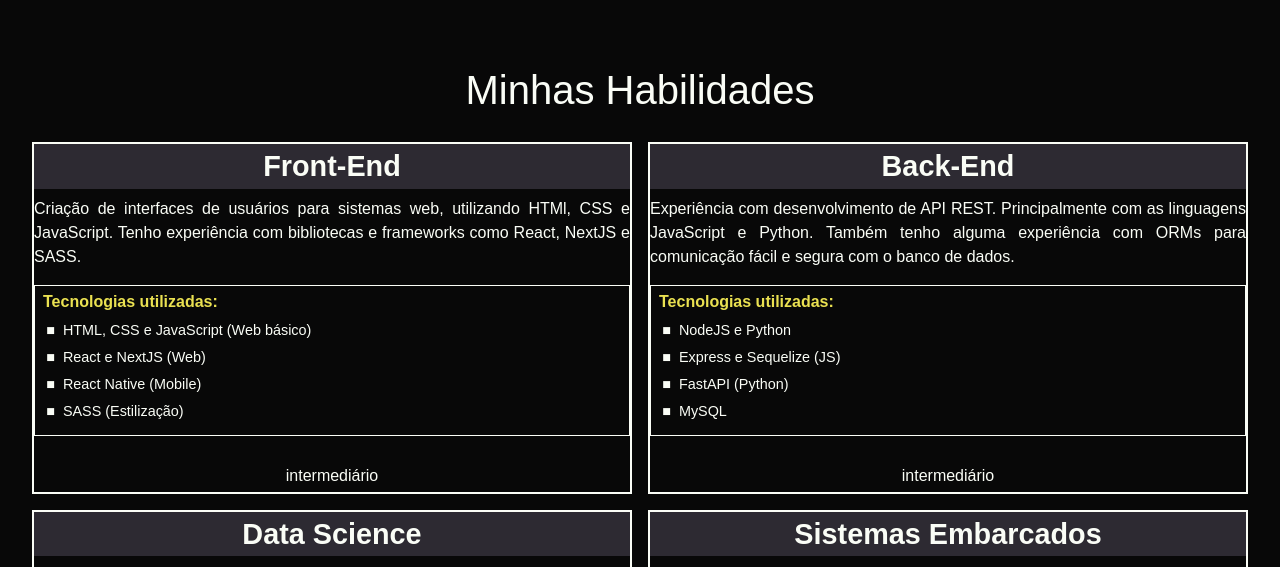
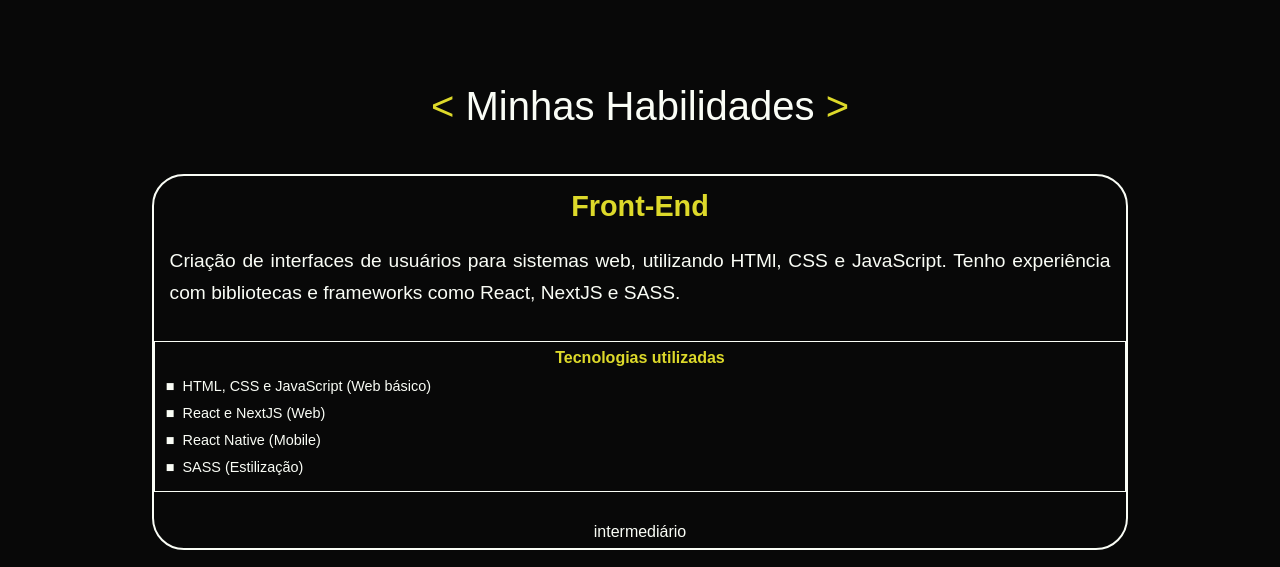
Before and after one commit to defreitasabner/defreitasabner.github.io, a Next.js app: page / in a window 1280 px wide. Shown: the part 337-904 px from the top of the page. Built offline with nearby package versions, Linux system fonts and the light colour scheme; a web font is replaced by a local one.

Commit message:
Alterações no layout da seção myAbilities

```diff
--- a/src/components/MyAbilities/AbilityCard/AbilityCard.module.scss
+++ b/src/components/MyAbilities/AbilityCard/AbilityCard.module.scss
@@ -1,19 +1,22 @@
 .abilityCard {
+    width: 80%;
     border: 2px var(--baby-powder) solid;
+    border-radius: 2rem;
     &__title {
-        background-color: var(--raisin-black);
-        color: var(--baby-powder);
+        color: var(--titanium-yellow);
         text-align: center;
         font-size: 1.8rem;
         font-weight: 700;
         margin-bottom: 0.5rem;
-        padding: 0.5rem;
+        padding: 1rem;
     }
     &__description {
+        font-size: 1.2rem;
+        line-height: 2rem;
         color: var(--baby-powder);
         text-align: justify;
+        padding: 0rem 1rem 1rem 1rem;
         margin-bottom: 1rem;
-        line-height: 1.5rem;
     }
 }
 
@@ -22,9 +25,10 @@
     margin-bottom: 1rem;
     border: 1px solid var(--baby-powder);
     &__title {
-        color: var(--minion-yellow);
+        color: var(--titanium-yellow);
         font-weight: 700;
         margin-bottom: 0.5rem;
+        text-align: center;
     }
     li {
         color: var(--baby-powder);
--- a/src/components/MyAbilities/AbilityCard/index.tsx
+++ b/src/components/MyAbilities/AbilityCard/index.tsx
@@ -7,7 +7,7 @@ export default function AbilityCard({ title, description, technologies, level }:
             <h3 className={styles.abilityCard__title}>{title}</h3>
             <p className={styles.abilityCard__description}>{description}</p>
             <div className={styles.list}>
-                <p className={styles.list__title}>Tecnologias utilizadas:</p>
+                <p className={styles.list__title}>Tecnologias utilizadas</p>
                 <ul>
                     {technologies.map(
                         (technology, index) => <li key={index}>{technology}</li>
--- a/src/components/MyAbilities/SectionMyAbilities.module.scss
+++ b/src/components/MyAbilities/SectionMyAbilities.module.scss
@@ -9,9 +9,9 @@
     }
     &__cards {
         display: grid;
-        grid-template-columns: 1fr 1fr;
+        grid-template-columns: 1fr;
         justify-items: center;
-        gap: 1rem;
+        gap: 2rem;
     }
 }
 
--- a/src/components/SectionTitle/SectionTitle.module.scss
+++ b/src/components/SectionTitle/SectionTitle.module.scss
@@ -4,4 +4,13 @@
     color: var(--baby-powder);
     margin-bottom: 2rem;
     width: 100%;
+    padding: 1rem 0;
+    &:before {
+        content: '< ';
+        color: var(--titanium-yellow);
+    }
+    &:after {
+        content: ' >';
+        color: var(--titanium-yellow);
+    }
 }
```
